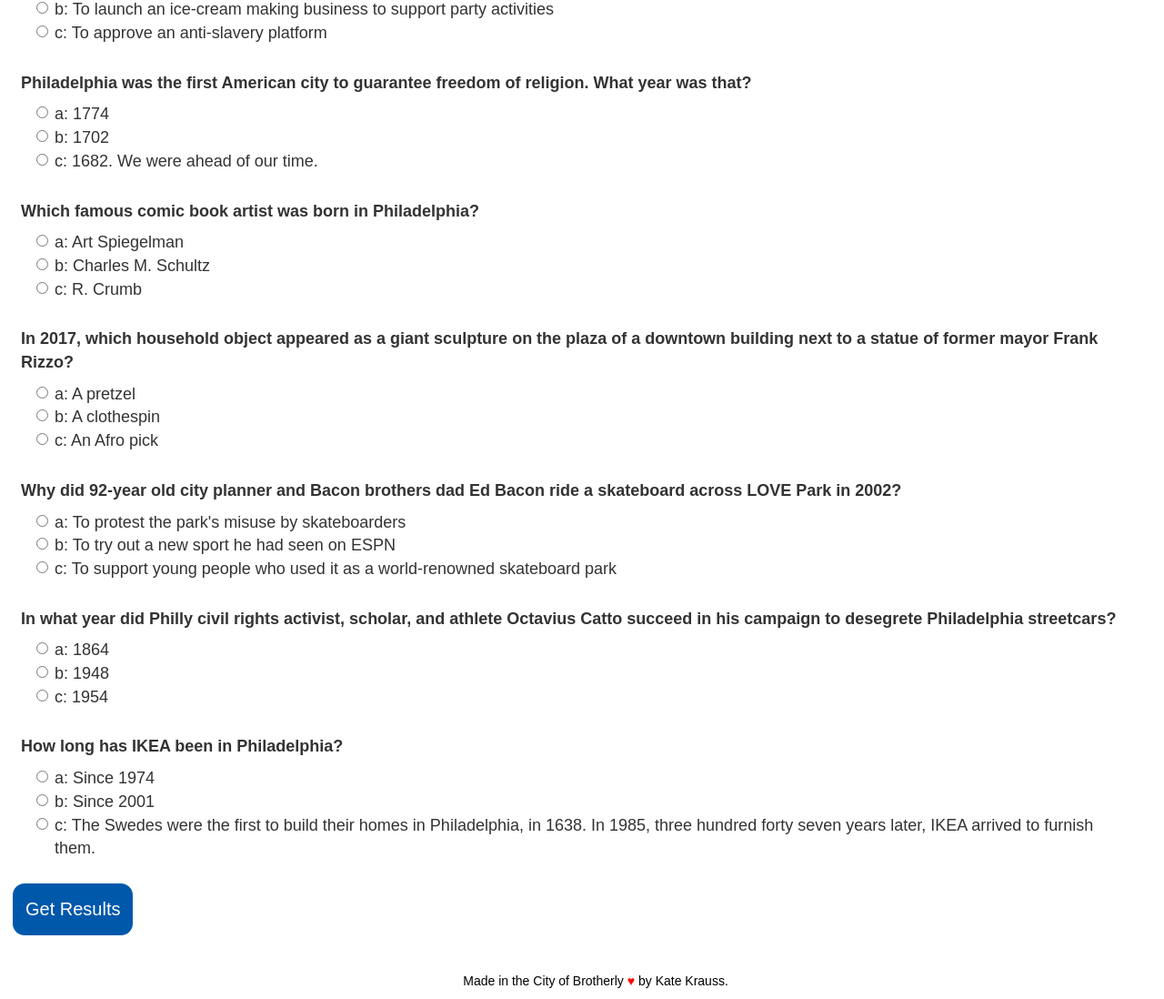
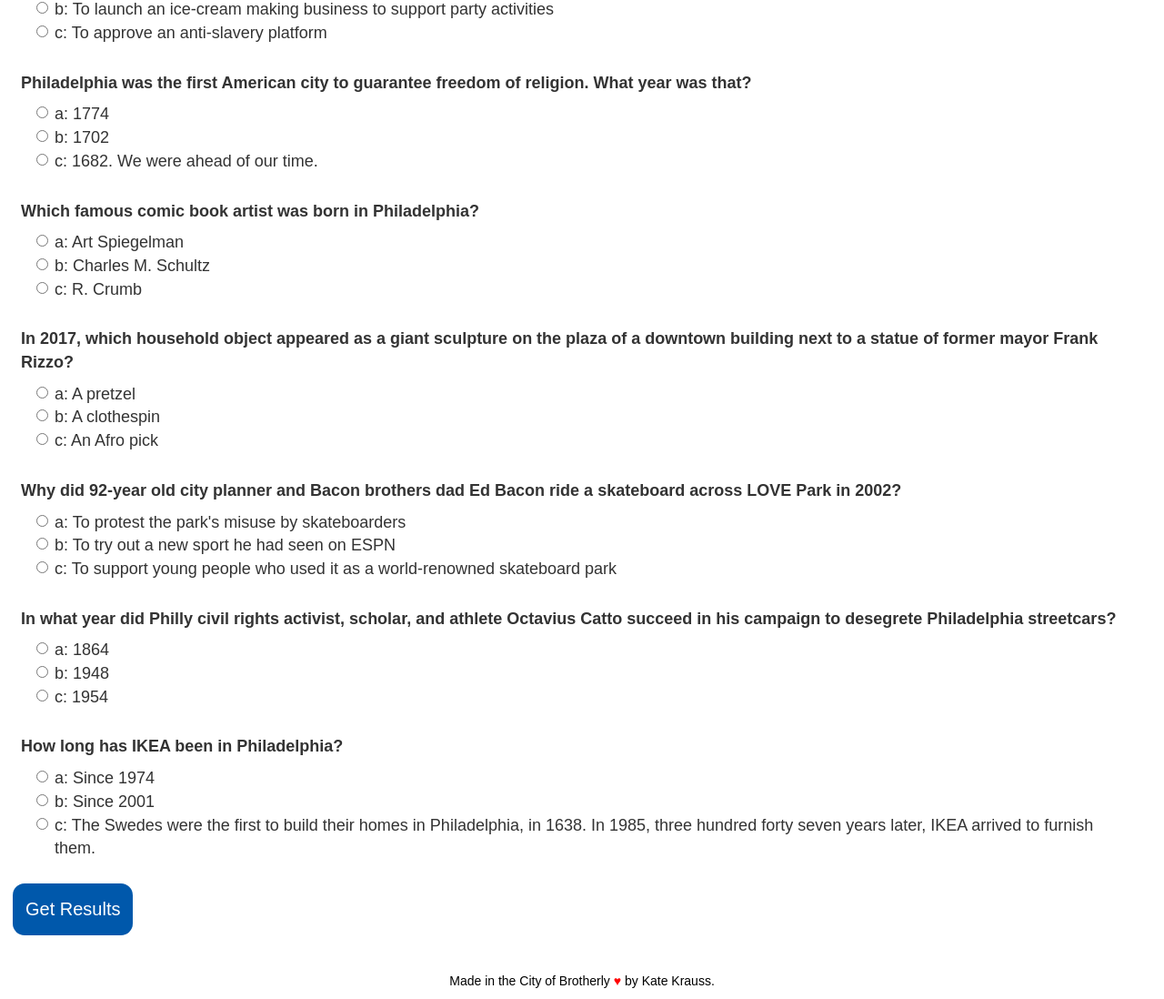
Before and after one commit to ailanthus8/Philadelphia_History_Quiz, a plain HTML site: page index.html in a window 1280 px wide. Shown: the part 405-1503 px from the top of the page at 91% size. Drawn offline with nearby package versions, Linux system fonts and the light colour scheme.

Commit message:
Update quiz.css

```diff
--- a/quiz.css
+++ b/quiz.css
@@ -67,10 +67,9 @@
   p {
 	font-family: Proxima Nova, sans-serif;
 	padding-top: 20px;
-	text-indent: 30px;
 	text-align: center;
 	color: black;
-	margin-left: 30px;
+
   }
 
   #results {
```
